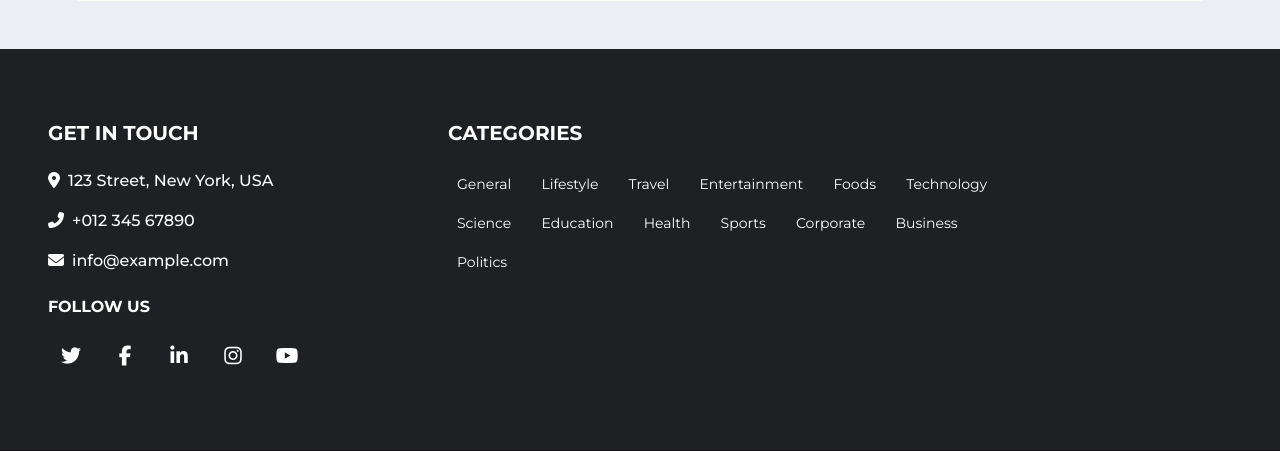
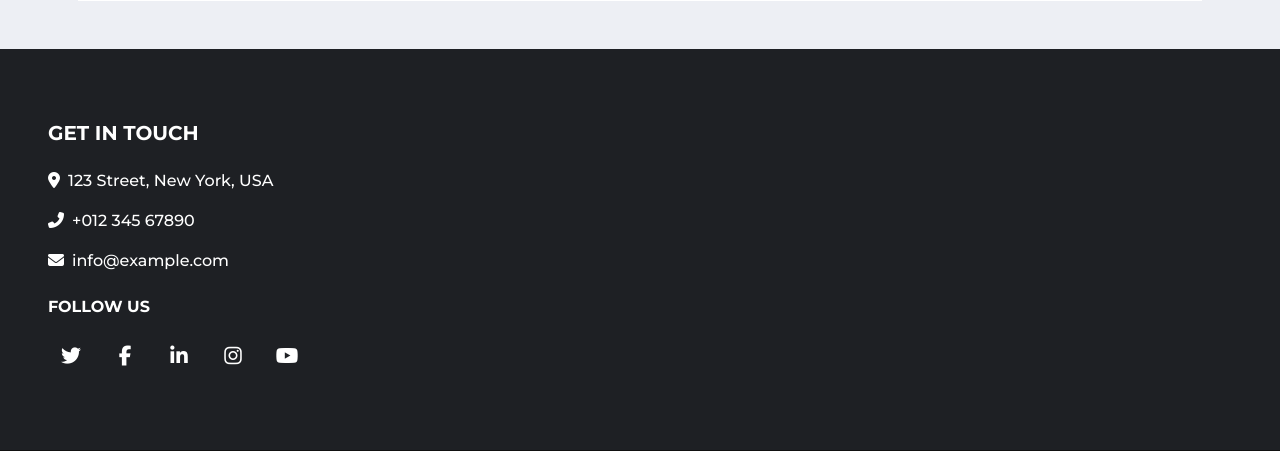
Before and after one commit to parths29/project, a Django app: page /addpost/ in a window 1280 px wide. Shown: the part 764-1215 px from the top of the page. Run offline with Django 4.2, Linux system fonts and the light colour scheme; the visitor is signed in with stand-in values (Sample User, id 1); parts of the project's set-up code (start-up, migrations or seed data) failed here and were passed over; some libraries are stand-ins or nearby versions.

Commit message:
category posts disabled temporary

```diff
--- a/templates/base.html
+++ b/templates/base.html
@@ -184,7 +184,8 @@
                             <a class="btn btn-lg btn-secondary btn-lg-square" href="#"><i class="fab fa-youtube"></i></a>
                         </div>
                     </div>
-                    <div class="col-lg-6 col-md-6 mb-5">
+                    <!-- category wise posts -->
+                    <!-- <div class="col-lg-6 col-md-6 mb-5">
                         <h5 class="mb-4 text-white text-uppercase font-weight-bold">
                             Categories
                         </h5>
@@ -203,7 +204,8 @@
                             <a href="/category/business" class="btn btn-sm btn-secondary m-1">Business</a>
                             <a href="/category/politics" class="btn btn-sm btn-secondary m-1">Politics</a>
                         </div>
-                    </div>
+                    </div> -->
+                    <!-- category wise posts ends -->
                 </div>
             </div>
             <div class="container-fluid py-4 px-sm-3 px-md-5"
```
